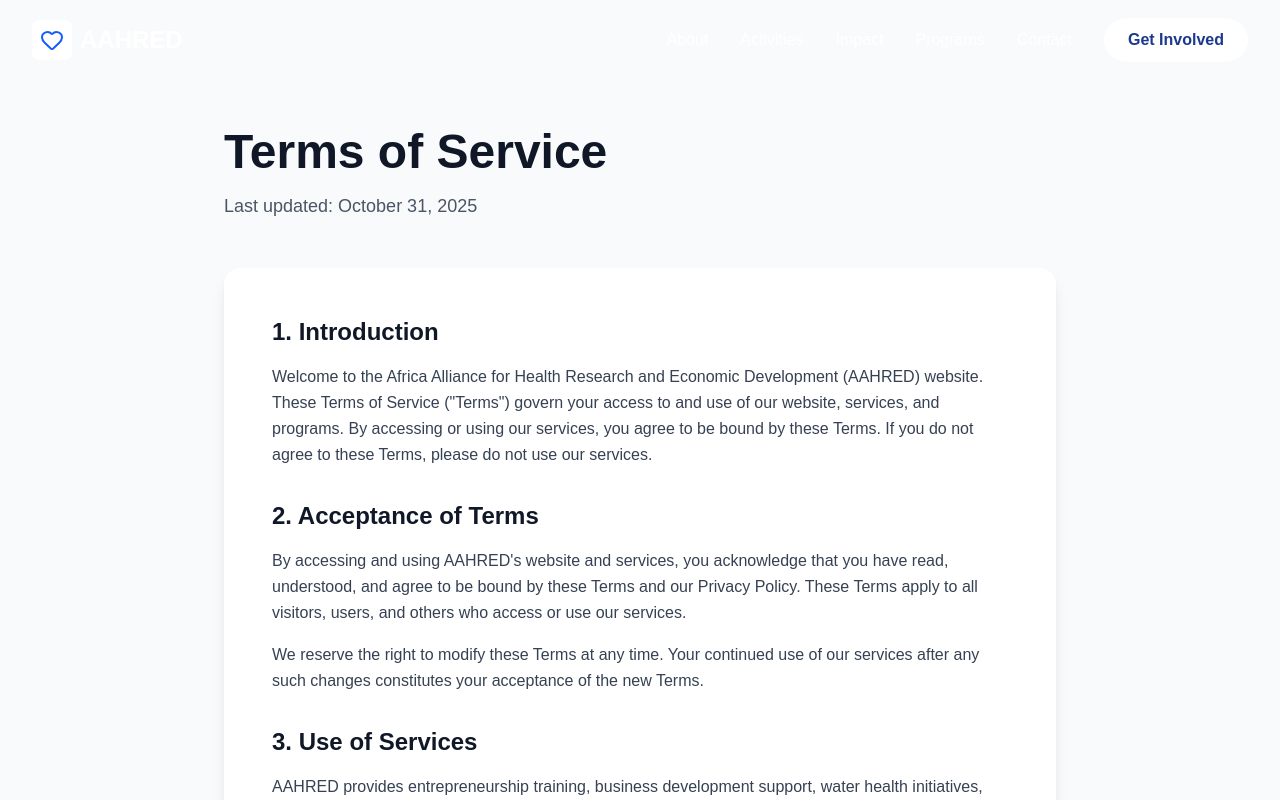
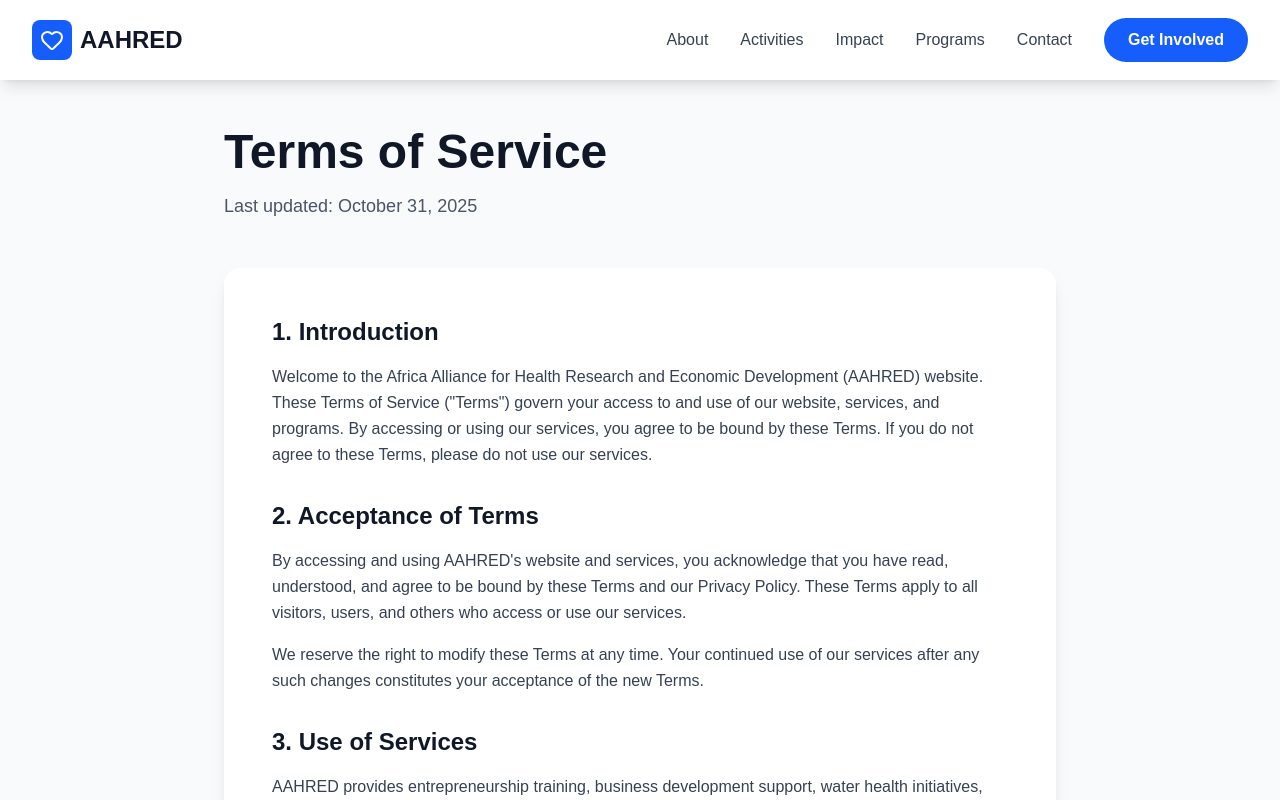
Before and after one commit to kev065/aahred-org, a Next.js app in the folder client/: page /terms in a window 1280 px wide. Shown: the top 800 px of the page. Built offline with nearby package versions, Linux system fonts and the light colour scheme.

Commit message:
fix: navbar visibility on standalone pages on initial load
Add pathname detection to apply solid background and dark text to navbar
on non-homepage routes (/terms, /privacy) to prevent white-on-white
invisibility issue. Homepage maintains transparent navbar design.

```diff
--- a/client/components/Navbar.tsx
+++ b/client/components/Navbar.tsx
@@ -1,12 +1,17 @@
 "use client";
 
 import { useState, useEffect } from "react";
+import { usePathname } from "next/navigation";
 import { Menu, X, Heart } from "lucide-react";
 import { motion, AnimatePresence } from "framer-motion";
 
 export default function Navbar() {
   const [isScrolled, setIsScrolled] = useState(false);
   const [isMobileMenuOpen, setIsMobileMenuOpen] = useState(false);
+  const pathname = usePathname();
+
+  // Check if we're on a standalone page (not homepage)
+  const isStandalonePage = pathname !== "/";
 
   useEffect(() => {
     const handleScroll = () => {
@@ -28,7 +33,7 @@ export default function Navbar() {
   return (
     <nav
       className={`fixed top-0 left-0 right-0 z-50 transition-all duration-300 ${
-        isScrolled
+        isScrolled || isStandalonePage
           ? "bg-white/95 backdrop-blur-md shadow-lg"
           : "bg-transparent"
       }`}
@@ -38,14 +43,14 @@ export default function Navbar() {
           {/* Logo */}
           <a href="/" className="flex items-center gap-2 group">
             <div className={`w-10 h-10 rounded-lg flex items-center justify-center transition-colors ${
-              isScrolled ? "bg-blue-600" : "bg-white"
+              isScrolled || isStandalonePage ? "bg-blue-600" : "bg-white"
             }`}>
               <Heart className={`w-6 h-6 transition-colors ${
-                isScrolled ? "text-white" : "text-blue-600"
+                isScrolled || isStandalonePage ? "text-white" : "text-blue-600"
               }`} />
             </div>
             <span className={`text-2xl font-bold transition-colors ${
-              isScrolled ? "text-gray-900" : "text-white"
+              isScrolled || isStandalonePage ? "text-gray-900" : "text-white"
             }`}>
               AAHRED
             </span>
@@ -58,7 +63,7 @@ export default function Navbar() {
                 key={link.label}
                 href={link.href}
                 className={`font-medium transition-colors hover:text-blue-600 ${
-                  isScrolled ? "text-gray-700" : "text-white hover:text-yellow-300"
+                  isScrolled || isStandalonePage ? "text-gray-700" : "text-white hover:text-yellow-300"
                 }`}
               >
                 {link.label}
@@ -67,7 +72,7 @@ export default function Navbar() {
             <a
               href="/#contact"
               className={`px-6 py-2.5 rounded-full font-semibold transition-all ${
-                isScrolled
+                isScrolled || isStandalonePage
                   ? "bg-blue-600 text-white hover:bg-blue-700"
                   : "bg-white text-blue-900 hover:bg-yellow-400"
               }`}
@@ -80,7 +85,7 @@ export default function Navbar() {
           <button
             onClick={() => setIsMobileMenuOpen(!isMobileMenuOpen)}
             className={`md:hidden p-2 rounded-lg transition-colors ${
-              isScrolled
+              isScrolled || isStandalonePage
                 ? "text-gray-900 hover:bg-gray-100"
                 : "text-white hover:bg-white/10"
             }`}
```
